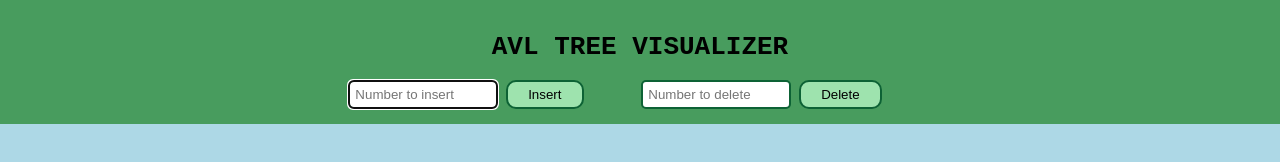
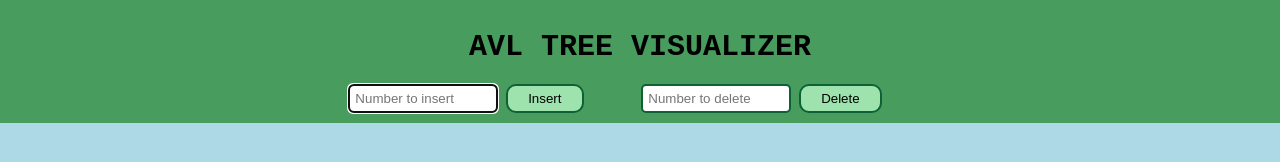
Before and after one commit to SauravKumarMahato/AVL_TREE_VISUALIZATION, a plain HTML site: page index.html in a window 1280 px wide. Drawn offline with nearby package versions, Linux system fonts and the light colour scheme; some packages are replaced by stand-ins of ours; a script that the page names is missing.

Commit message:
edited style.css

```diff
--- a/style.css
+++ b/style.css
@@ -9,11 +9,15 @@ body {
     justify-self: center;
 } */
 
+#heading{
+    font-size: 30px;
+}
+
 .container {
     margin-top: 0px;
     display: grid;
     place-items: center;
-    padding: 15px;
+    padding: 10px;
     background-color: #489c5e;
 }
 
```
